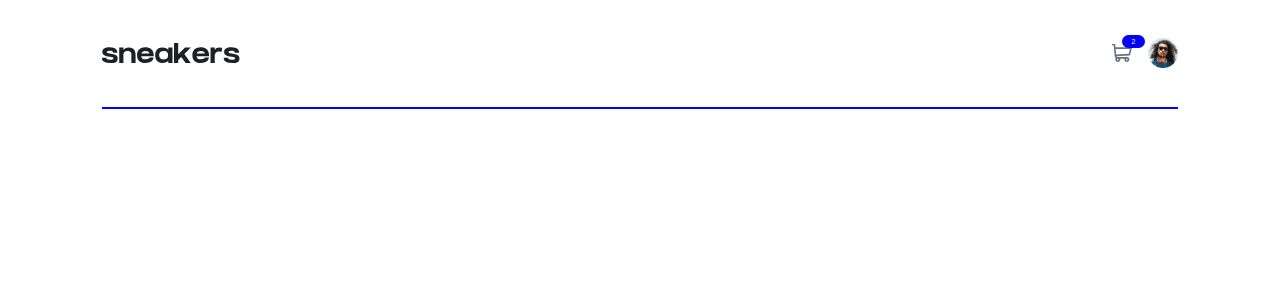
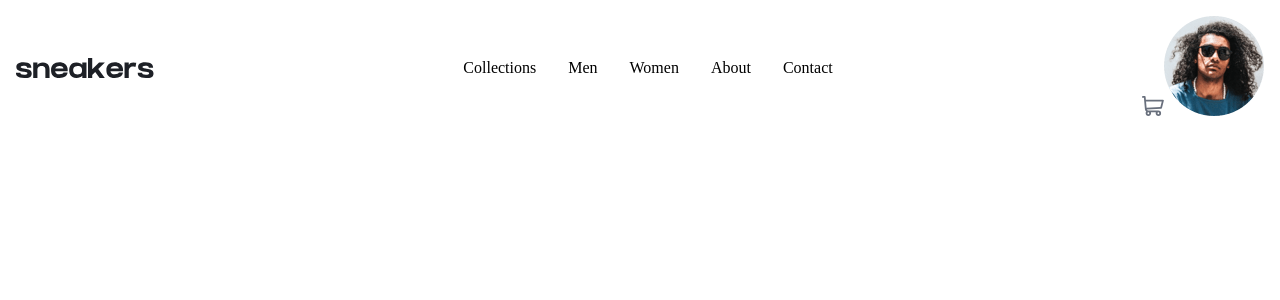
Before and after one commit to akanji-00/sneaker-shop-website, a React (Vite) app: page / in a window 1280 px wide. Shown: the top 300 px of the page. Built offline with nearby package versions, Linux system fonts and the light colour scheme.

Commit message:
Fixed the navigation

```diff
--- /dev/null
+++ b/src/components/Navigation/MobileMenu.jsx
@@ -0,0 +1,25 @@
+import NavLinks from "./NavLinks";
+import Close from "../../assets/images/icon-close.svg";
+
+export default function MobileMenu({ isOpen, onClose }) {
+  return (
+    <>
+      {isOpen && <div className="overlay" onClick={onClose} />}
+      <aside
+        className={`mobile-menu ${isOpen ? "open" : ""}`}
+        role="dialog"
+        aria-modal="true"
+      >
+        <button
+          className="mobile-menu__close"
+          aria-label="Close menu"
+          onClick={onClose}
+        >
+          <img src={Close} alt="Close button" />
+        </button>
+
+        <NavLinks onClick={onClose} />
+      </aside>
+    </>
+  );
+}
--- a/src/components/Navigation/NavIcons.jsx
+++ /dev/null
@@ -1,19 +0,0 @@
-import styles from "./Navigation.module.css";
-
-import Cart from "../../assets/images/icon-cart.svg";
-import Profile from "../../assets/images/image-avatar.png";
-
-export default function NavIcons() {
-  return (
-    <div className={styles.icons}>
-      <button className={styles.cart__btn} aria-label="Cart">
-        <img className={styles.cart} src={Cart} alt="Cart" />
-        <span className={styles.badge}>2</span>
-      </button>
-
-      <button aria-label="Profile">
-        <img className={styles.profile} src={Profile} alt="Profile" />
-      </button>
-    </div>
-  );
-}
--- /dev/null
+++ b/src/components/Navigation/NavLinks.jsx
@@ -0,0 +1,21 @@
+const links = [
+  { label: "Collections", href: "#" },
+  { label: "Men", href: "#" },
+  { label: "Women", href: "#" },
+  { label: "About", href: "#" },
+  { label: "Contact", href: "#" },
+];
+
+export default function NavLinks({ onClick }) {
+  return (
+    <ul className="nav__list">
+      {links.map((link) => (
+        <li key={link.label}>
+          <a href={link.href} onClick={onClick}>
+            {link.label}
+          </a>
+        </li>
+      ))}
+    </ul>
+  );
+}
--- a/src/components/Navigation/NavMenu.jsx
+++ /dev/null
@@ -1,5 +0,0 @@
-import styles from "./Navigation.module.css";
-
-export default function NavMenu() {
-  return <h1>navigation</h1>;
-}
--- a/src/components/Navigation/Navigation.jsx
+++ b/src/components/Navigation/Navigation.jsx
@@ -1,70 +1,56 @@
-// import React from "react";
-import { useRef, useState } from "react";
-import styles from "./Navigation.module.css";
+import { useState } from "react";
+import NavLinks from "./NavLinks";
+import MobileMenu from "./MobileMenu";
+import "./navigation.css";
+
 import Hamburger from "../../assets/images/icon-menu.svg";
 import Logo from "../../assets/images/logo.svg";
-import Close from "../../assets/images/icon-close.svg";
-// import NavMenu from "./NavMenu";
-import NavIcons from "./NavIcons";
+import Cart from "../../assets/images/icon-cart.svg";
+import Profile from "../../assets/images/image-avatar.png";
 
-function Navigation() {
-  const [open, setOpen] = useState(false);
+export default function Navigation() {
+  const [isMenuOpen, setIsMenuOpen] = useState(false);
 
-  function isOpen() {
-    if (open) {
-      setOpen(false);
-      console.log(open);
-    } else setOpen(true);
-    // console.log("Menu closed");
+  function openMenu() {
+    setIsMenuOpen(true);
+  }
+
+  function closeMenu() {
+    setIsMenuOpen(false);
   }
 
   return (
     <>
-      {/* <div className={styles.overlay}></div> */}
+      <header className="nav">
+        <div className="nav__left">
+          <button
+            className="nav__hamburger"
+            aria-label="open menu"
+            aria-expanded={isMenuOpen}
+            onClick={openMenu}
+          >
+            <img src={Hamburger} />
+          </button>
+          <span className="nav__logo">
+            <img src={Logo} alt="Sneaker Logo" />
+          </span>
+        </div>
 
-      <header className={styles.header}>
-        <div className="container">
-          <div className="header__container">
-            <div className={styles.header__content}>
-              <button className={styles.menuBtn}>
-                <img
-                  onClick={isOpen}
-                  src={!open ? Hamburger : Close}
-                  alt="Hamburger menu"
-                />
-              </button>
+        <nav className="nav__links">
+          <NavLinks />
+        </nav>
 
-              <div className={styles.logo}>
-                <img src={Logo} alt="Brand logo" />
-              </div>
-
-              <nav className={styles.nav__menu}>
-                <ul className={styles.nav__list}>
-                  <li>
-                    <a href="/">Collections</a>
-                  </li>
-                  <li>
-                    <a href="/">Men</a>
-                  </li>
-                  <li>
-                    <a href="/">Women</a>
-                  </li>
-                  <li>
-                    <a href="/">About</a>
-                  </li>
-                  <li>
-                    <a href="/">Contact</a>
-                  </li>
-                </ul>
-              </nav>
-            </div>
-
-            <NavIcons />
-          </div>
+        <div className="nav__right">
+          <button aria-label="Cart">
+            <img src={Cart} alt="Cart" />
+          </button>
+          <button aria-label="Profile">
+            <img src={Profile} alt="Profile" />
+          </button>
         </div>
       </header>
+
+      <MobileMenu isOpen={isMenuOpen} onClose={closeMenu} />
     </>
   );
 }
-
-export default Navigation;
--- a/src/components/Navigation/Navigation.module.css
+++ /dev/null
@@ -1,80 +0,0 @@
-.header {
-  background: white;
-}
-
-.header__content {
-  display: flex;
-  gap: 1rem;
-  justify-content: center;
-  align-items: center;
-}
-
-.menuBtn {
-  display: grid;
-  place-self: center;
-  outline: 2px solid black;
-  padding: 0.2rem;
-  z-index: 2000;
-}
-
-.menuBtn > img {
-  width: 15px;
-  aspect-ratio: 1/1;
-}
-
-.icons {
-  display: flex;
-  gap: 1rem;
-}
-
-.cart__btn {
-  position: relative;
-}
-
-.cart {
-  width: 20px;
-}
-
-.badge {
-  position: absolute;
-  top: -3px;
-  background: blue; /* change to the one in the design */
-  border-radius: 5rem;
-  padding: 0.1rem 0.6rem;
-  font-size: 0.5rem;
-  color: white;
-}
-
-.profile {
-  width: 30px;
-}
-
-.nav__menu {
-  position: fixed;
-  left: 0; /*change to 0 on open */
-  top: 0;
-
-  transform: translateX(-100%);
-  transition: transform 0.3s ease;
-  z-index: 1000;
-}
-
-.nav__menu.open {
-  transform: translateX(0);
-}
-
-.nav__list {
-  display: flex;
-  flex-direction: column;
-  gap: 2rem;
-  background: red;
-  height: 100vh;
-  width: 260px;
-  padding: 7rem 2rem;
-}
-
-@media (min-width: 768px) {
-  .menuBtn {
-    display: none;
-  }
-}
--- /dev/null
+++ b/src/components/Navigation/navigation.css
@@ -0,0 +1,165 @@
+/* header {
+  background: white;
+}
+
+.header__content {
+  display: flex;
+  gap: 1rem;
+  justify-content: center;
+  align-items: center;
+}
+
+.menuBtn {
+  display: grid;
+  place-self: center;
+  outline: 2px solid black;
+  padding: 0.2rem;
+  z-index: 2000;
+}
+
+.menuBtn > img {
+  width: 15px;
+  aspect-ratio: 1/1;
+}
+
+.icons {
+  display: flex;
+  gap: 1rem;
+}
+
+.cart__btn {
+  position: relative;
+}
+
+.cart {
+  width: 20px;
+}
+
+.badge {
+  position: absolute;
+  top: -3px;
+  background: blue;
+  border-radius: 5rem;
+  padding: 0.1rem 0.6rem;
+  font-size: 0.5rem;
+  color: white;
+}
+
+.profile {
+  width: 30px;
+}
+
+.nav__menu {
+  position: fixed;
+  left: 0;
+  top: 0;
+
+  transform: translateX(-100%);
+  transition: transform 0.3s ease;
+  z-index: 1000;
+}
+
+.nav__menu.open {
+  transform: translateX(0);
+}
+
+.nav__list {
+  display: flex;
+  flex-direction: column;
+  gap: 2rem;
+  background: red;
+  height: 100vh;
+  width: 260px;
+  padding: 7rem 2rem;
+}
+
+@media (min-width: 768px) {
+  .menuBtn {
+    display: none;
+  }
+} */
+
+.nav button {
+  background: none;
+  border: none;
+  cursor: pointer;
+}
+
+.nav {
+  display: flex;
+  justify-content: space-between;
+  align-items: center;
+  padding: 1rem;
+}
+
+.nav__links {
+  display: none;
+}
+
+.nav__list {
+  list-style: none;
+  padding: 0;
+  margin: 0;
+}
+
+.nav__list a {
+  text-decoration: none;
+  color: black;
+  font-weight: 500;
+}
+
+.nav__hamburger > img {
+  width: 15px;
+  aspect-ratio: 1/1;
+}
+
+@media (min-width: 768px) {
+  .nav__hamburger {
+    display: none;
+  }
+
+  .nav__links {
+    display: block;
+  }
+
+  .nav__list {
+    display: flex;
+    gap: 2rem;
+  }
+
+  .mobile-menu,
+  .overlay {
+    display: none;
+  }
+}
+
+.mobile-menu {
+  position: fixed;
+  left: 0;
+  top: 0;
+  height: 100%;
+  width: 70%;
+  max-width: 300px;
+  background: white;
+  transform: translateX(-100%);
+  transition: transform 0.3s ease;
+  z-index: 1000;
+  padding: 2rem;
+}
+
+.mobile-menu.open {
+  transform: translateX(0);
+}
+
+.mobile-menu__close {
+  width: 15px;
+  aspect-ratio: 1/1;
+  margin-bottom: 2rem;
+}
+
+.overlay {
+  position: fixed;
+  inset: 0;
+  background: rgba(0, 0, 0, 0.5);
+  z-index: 999;
+}
```
